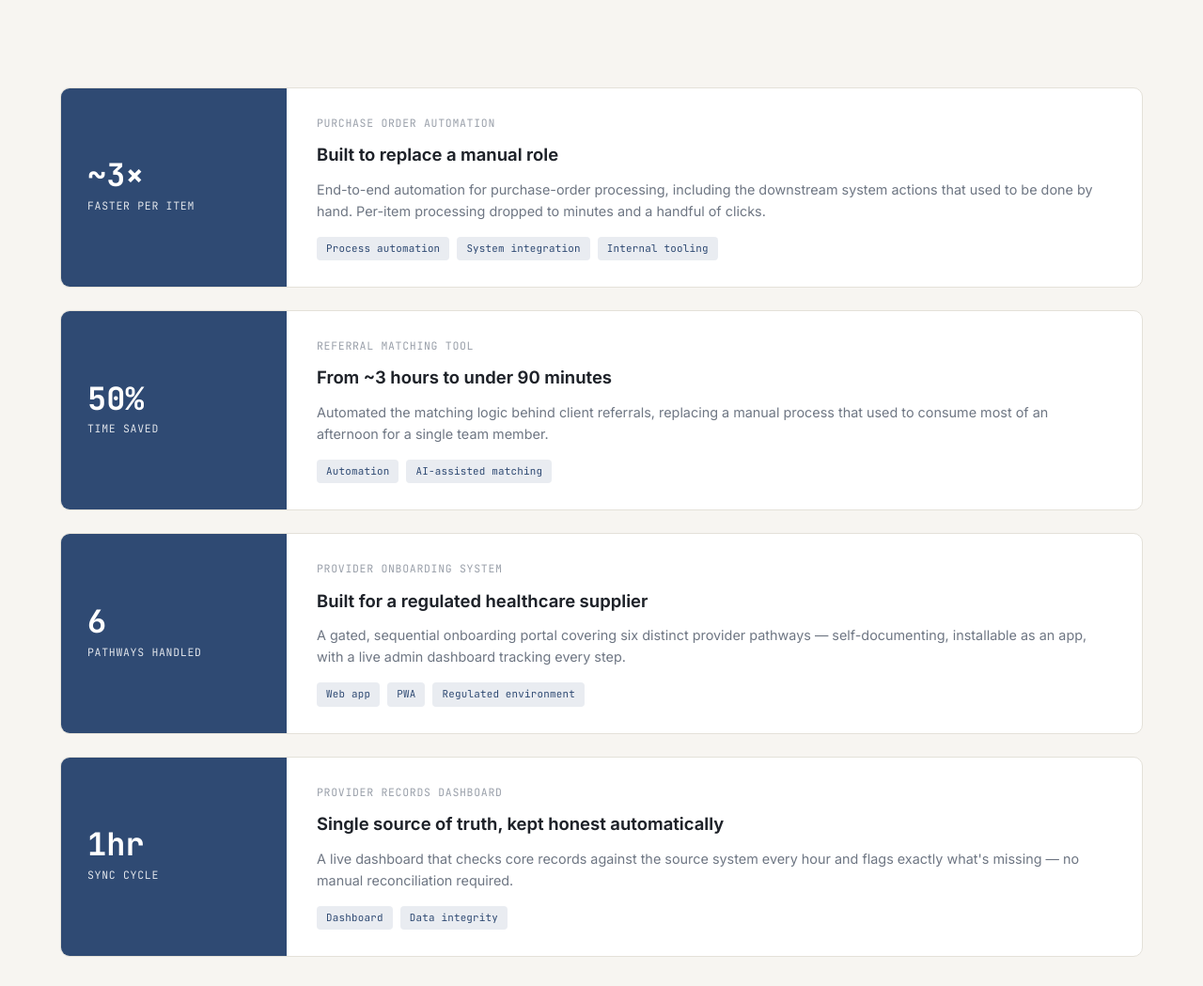
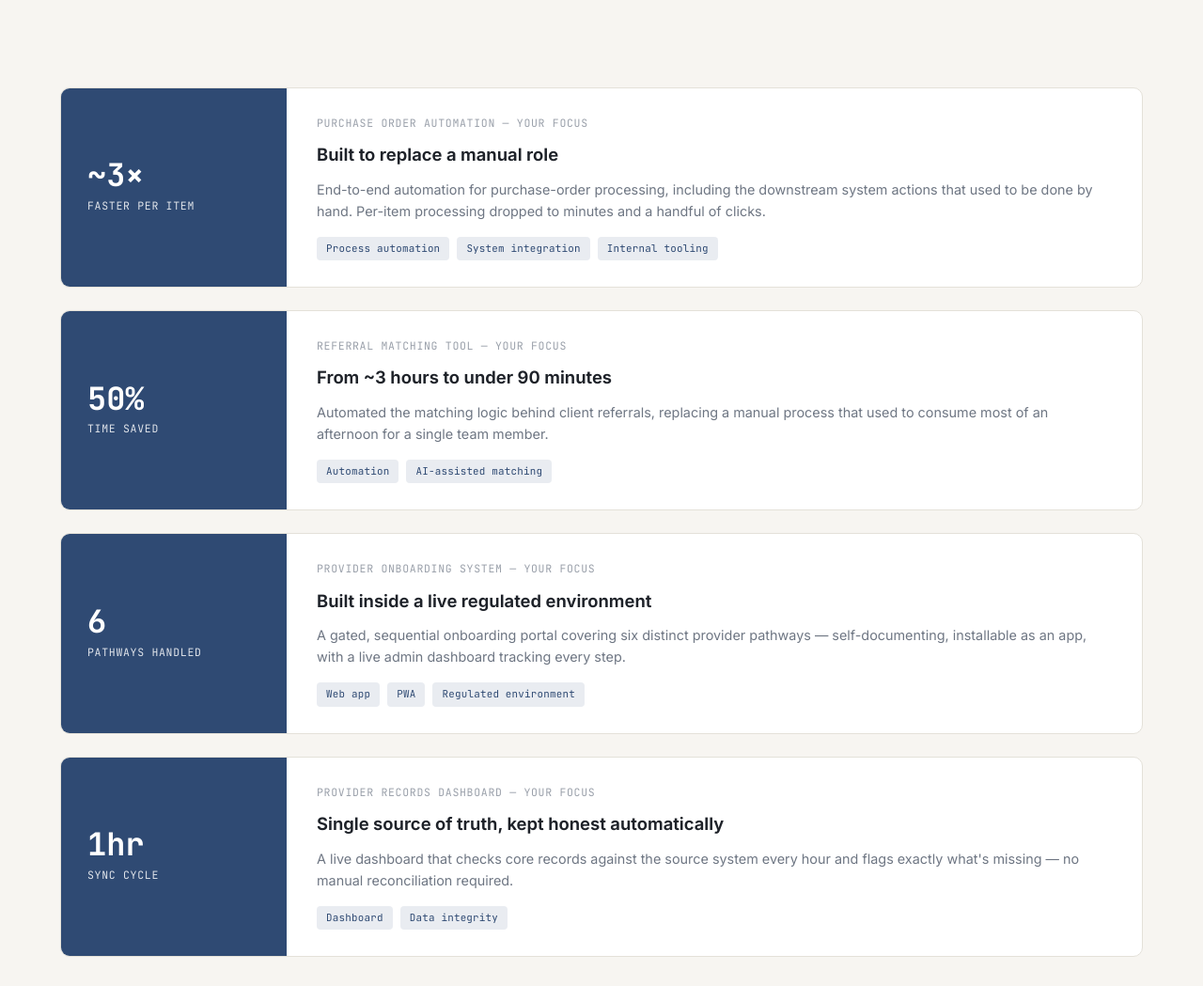
Before and after one commit to swiftsitesnz/stackcraft, a website: page work.html in a window 1280 px wide. Shown: the part 420-1469 px from the top of the page at 94% size. Drawn offline with Linux system fonts and the light colour scheme.

Commit message:
Name Your Focus directly in case studies
Sam confirmed she's comfortable naming Your Focus explicitly rather than
keeping it generic. Updated the four real-work case studies (PO
automation, referral matcher, provider onboarding, provider dashboard)
across home, work, and about pages accordingly.

```diff
--- a/work.html
+++ b/work.html
@@ -54,7 +54,7 @@
                         <span class="label">Faster per item</span>
                     </div>
                     <div class="work-card-body">
-                        <p class="context">Purchase order automation</p>
+                        <p class="context">Purchase order automation — Your Focus</p>
                         <h3>Built to replace a manual role</h3>
                         <p>End-to-end automation for purchase-order processing, including the downstream system actions that used to be done by hand. Per-item processing dropped to minutes and a handful of clicks.</p>
                         <div class="work-tags">
@@ -71,7 +71,7 @@
                         <span class="label">Time saved</span>
                     </div>
                     <div class="work-card-body">
-                        <p class="context">Referral matching tool</p>
+                        <p class="context">Referral matching tool — Your Focus</p>
                         <h3>From ~3 hours to under 90 minutes</h3>
                         <p>Automated the matching logic behind client referrals, replacing a manual process that used to consume most of an afternoon for a single team member.</p>
                         <div class="work-tags">
@@ -87,8 +87,8 @@
                         <span class="label">Pathways handled</span>
                     </div>
                     <div class="work-card-body">
-                        <p class="context">Provider onboarding system</p>
-                        <h3>Built for a regulated healthcare supplier</h3>
+                        <p class="context">Provider onboarding system — Your Focus</p>
+                        <h3>Built inside a live regulated environment</h3>
                         <p>A gated, sequential onboarding portal covering six distinct provider pathways — self-documenting, installable as an app, with a live admin dashboard tracking every step.</p>
                         <div class="work-tags">
                             <span class="work-tag">Web app</span>
@@ -104,7 +104,7 @@
                         <span class="label">Sync cycle</span>
                     </div>
                     <div class="work-card-body">
-                        <p class="context">Provider records dashboard</p>
+                        <p class="context">Provider records dashboard — Your Focus</p>
                         <h3>Single source of truth, kept honest automatically</h3>
                         <p>A live dashboard that checks core records against the source system every hour and flags exactly what's missing — no manual reconciliation required.</p>
                         <div class="work-tags">
```
Also changed, not shown: about.html (+1 -1 lines), index.html (+2 -2 lines).
